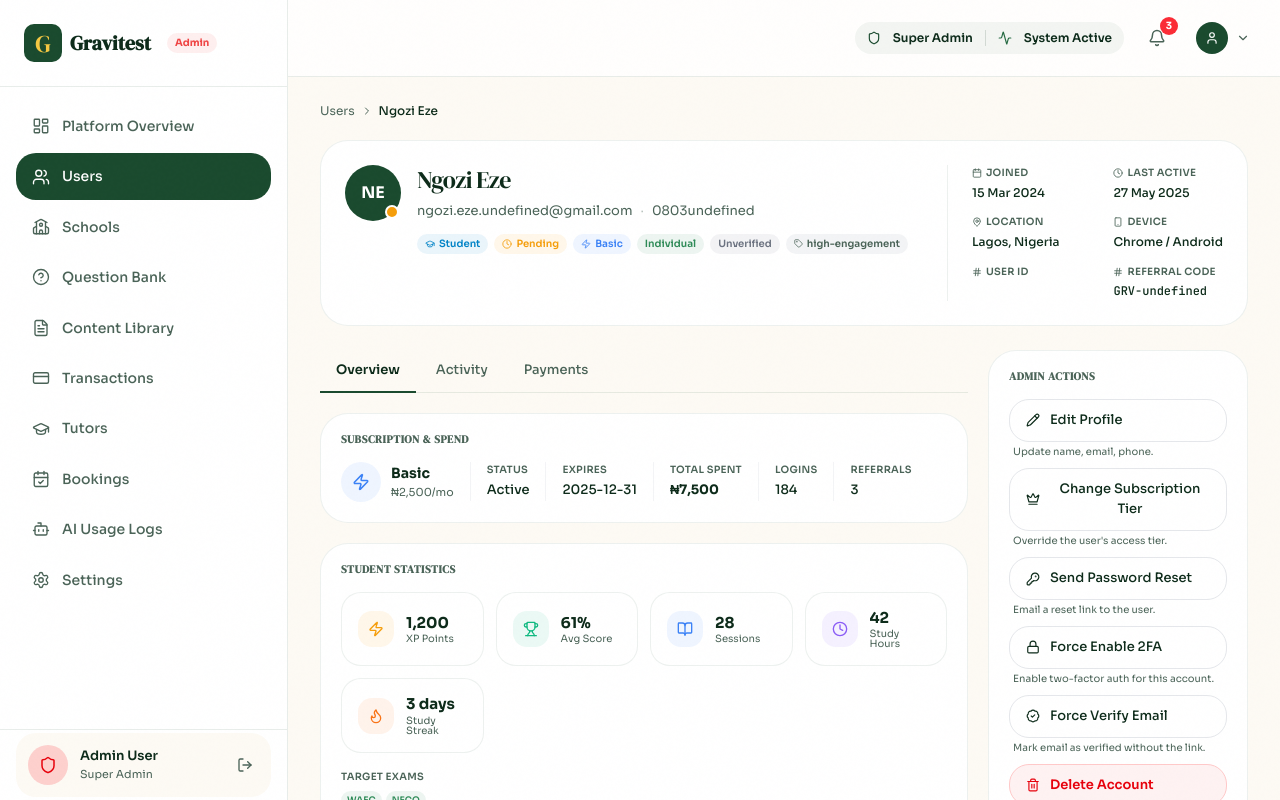
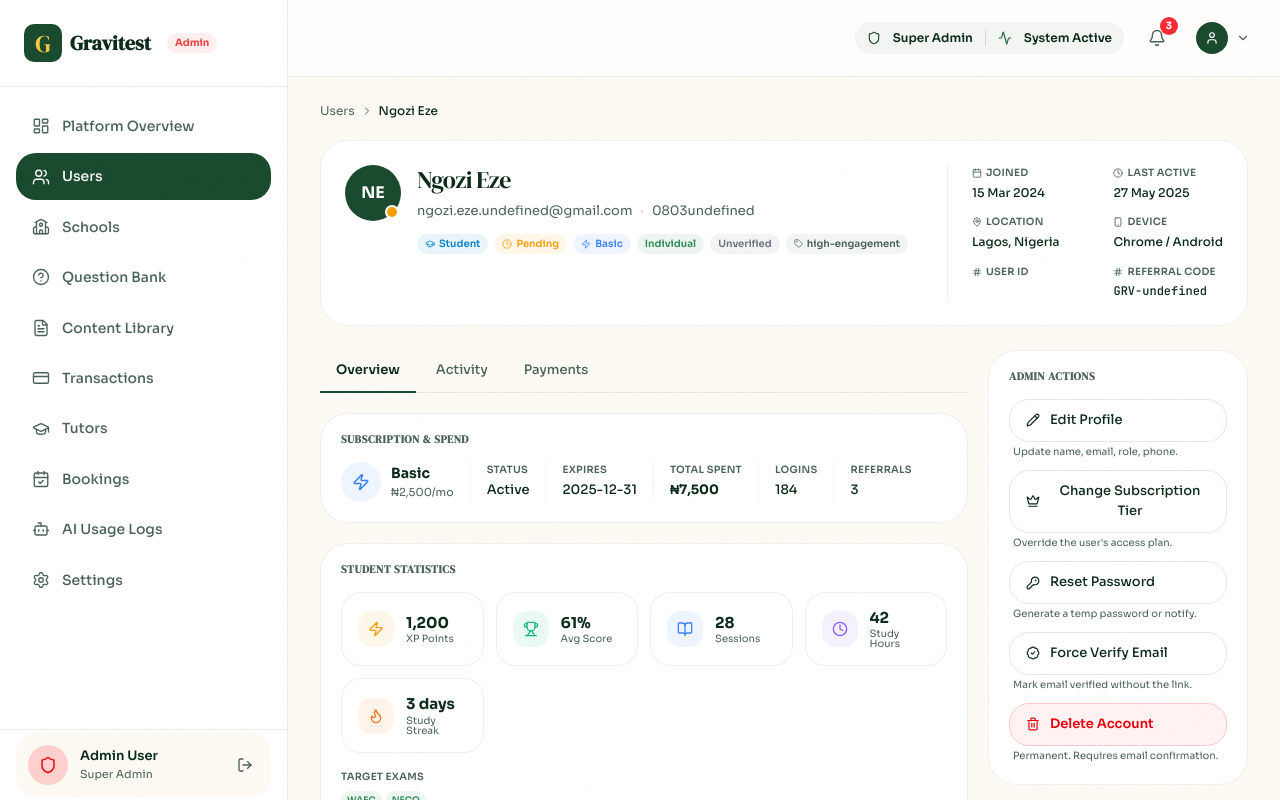
Before and after one commit to Rengkat/gravitest, a Next.js app in the folder client/: page /admin/users/1 in a window 1280 px wide. Shown: the top 800 px of the page. Built offline with nearby package versions, Linux system fonts and the light colour scheme.

Commit message:
update: admin panel

```diff
--- a/client/app/(super-admin)/admin/users/[id]/components/AdminActionsPanel.tsx
+++ b/client/app/(super-admin)/admin/users/[id]/components/AdminActionsPanel.tsx
@@ -3,13 +3,12 @@
 import {
   ShieldOff,
   ShieldCheck,
-  Trash2,
-  KeyRound,
+  UserX,
   Pencil,
   Crown,
+  KeyRound,
   BadgeCheck,
-  Lock,
-  UserX,
+  Trash2,
 } from "lucide-react";
 import type { User } from "../../types";
 import type { AdminActionType } from "../types";
@@ -17,34 +16,32 @@ import type { AdminActionType } from "../types";
 interface ActionDef {
   type: AdminActionType;
   label: string;
-  description: string;
+  hint: string;
   icon: any;
-  className: string;
+  variant: "primary" | "warning" | "danger" | "ghost";
 }
 
-function getActions(user: User): ActionDef[] {
+function buildActions(user: User): ActionDef[] {
   const actions: ActionDef[] = [];
 
-  // Primary mutating action depends on status
+  // ── Status mutation — context-aware ──────────────────────────────────────
   if (user.status === "active") {
     actions.push({
       type: "suspend",
       label: "Suspend Account",
-      description: "Block access immediately. Reversible.",
+      hint: "Block access immediately. Reversible.",
       icon: ShieldOff,
-      className:
-        "w-full flex items-center gap-2.5 px-4 py-2.5 rounded-xl border border-amber-200 bg-amber-50 text-amber-700 hover:bg-amber-100 transition-all text-[13px] font-semibold",
+      variant: "warning",
     });
   }
 
-  if (user.status === "suspended" || user.status === "deactivated") {
+  if (user.status === "suspended") {
     actions.push({
-      type: "activate",
-      label: "Reactivate Account",
-      description: "Restore full platform access.",
+      type: "unsuspend",
+      label: "Lift Suspension",
+      hint: "Restore full platform access.",
       icon: ShieldCheck,
-      className:
-        "w-full flex items-center gap-2.5 px-4 py-2.5 rounded-xl bg-green-800 text-white hover:bg-green-700 transition-all text-[13px] font-semibold shadow-sm",
+      variant: "primary",
     });
   }
 
@@ -52,74 +49,79 @@ function getActions(user: User): ActionDef[] {
     actions.push({
       type: "deactivate",
       label: "Deactivate Account",
-      description: "Soft-disable — keeps data intact.",
+      hint: "Soft-disable — data preserved.",
       icon: UserX,
-      className:
-        "w-full flex items-center gap-2.5 px-4 py-2.5 rounded-xl border border-gray-200 bg-white text-text-muted hover:bg-cream transition-all text-[13px] font-medium",
+      variant: "ghost",
     });
   }
 
+  if (user.status === "inactive") {
+    actions.push({
+      type: "unsuspend",
+      label: "Reactivate Account",
+      hint: "Restore the user's access.",
+      icon: ShieldCheck,
+      variant: "primary",
+    });
+  }
+
+  // ── Always-available actions ──────────────────────────────────────────────
   actions.push(
     {
       type: "edit",
       label: "Edit Profile",
-      description: "Update name, email, phone.",
+      hint: "Update name, email, role, phone.",
       icon: Pencil,
-      className:
-        "w-full flex items-center gap-2.5 px-4 py-2.5 rounded-xl border border-gray-200 bg-white text-green-900 hover:bg-cream transition-all text-[13px] font-medium",
+      variant: "ghost",
     },
     {
       type: "change_tier",
       label: "Change Subscription Tier",
-      description: "Override the user's access tier.",
+      hint: "Override the user's access plan.",
       icon: Crown,
-      className:
-        "w-full flex items-center gap-2.5 px-4 py-2.5 rounded-xl border border-gray-200 bg-white text-green-900 hover:bg-cream transition-all text-[13px] font-medium",
+      variant: "ghost",
     },
     {
       type: "reset_password",
-      label: "Send Password Reset",
-      description: "Email a reset link to the user.",
+      label: "Reset Password",
+      hint: "Generate a temp password or notify.",
       icon: KeyRound,
-      className:
-        "w-full flex items-center gap-2.5 px-4 py-2.5 rounded-xl border border-gray-200 bg-white text-green-900 hover:bg-cream transition-all text-[13px] font-medium",
+      variant: "ghost",
     },
   );
-
-  if (!user.twoFactorEnabled) {
-    actions.push({
-      type: "toggle_2fa",
-      label: "Force Enable 2FA",
-      description: "Enable two-factor auth for this account.",
-      icon: Lock,
-      className:
-        "w-full flex items-center gap-2.5 px-4 py-2.5 rounded-xl border border-gray-200 bg-white text-green-900 hover:bg-cream transition-all text-[13px] font-medium",
-    });
-  }
 
   if (user.verificationStatus !== "verified") {
     actions.push({
       type: "verify_email",
       label: "Force Verify Email",
-      description: "Mark email as verified without the link.",
+      hint: "Mark email verified without the link.",
       icon: BadgeCheck,
-      className:
-        "w-full flex items-center gap-2.5 px-4 py-2.5 rounded-xl border border-gray-200 bg-white text-green-900 hover:bg-cream transition-all text-[13px] font-medium",
+      variant: "ghost",
     });
   }
 
-  // Danger last
+  // ── Danger — always last ──────────────────────────────────────────────────
   actions.push({
     type: "delete",
     label: "Delete Account",
-    description: "Permanent. Requires email confirmation.",
+    hint: "Permanent. Requires email confirmation.",
     icon: Trash2,
-    className:
-      "w-full flex items-center gap-2.5 px-4 py-2.5 rounded-xl border border-red-200 bg-red-50 text-red-600 hover:bg-red-100 transition-all text-[13px] font-semibold",
+    variant: "danger",
   });
 
   return actions;
 }
+
+const VARIANT_CLS: Record<string, string> = {
+  primary:
+    "w-full flex items-center gap-2.5 px-4 py-2.5 rounded-xl bg-green-800 text-white hover:bg-green-700 transition-all text-[13px] font-semibold shadow-sm",
+  warning:
+    "w-full flex items-center gap-2.5 px-4 py-2.5 rounded-xl border border-amber-200 bg-amber-50 text-amber-700 hover:bg-amber-100 transition-all text-[13px] font-semibold",
+  danger:
+    "w-full flex items-center gap-2.5 px-4 py-2.5 rounded-xl border border-red-200 bg-red-50 text-red-600 hover:bg-red-100 transition-all text-[13px] font-semibold",
+  ghost:
+    "w-full flex items-center gap-2.5 px-4 py-2.5 rounded-xl border border-gray-200 bg-white text-green-900 hover:bg-cream transition-all text-[13px] font-medium",
+};
 
 export function AdminActionsPanel({
   user,
@@ -128,7 +130,7 @@ export function AdminActionsPanel({
   user: User;
   onAction: (a: AdminActionType) => void;
 }) {
-  const actions = getActions(user);
+  const actions = buildActions(user);
 
   return (
     <aside aria-label="Admin Actions">
@@ -139,18 +141,18 @@ export function AdminActionsPanel({
           Admin Actions
         </h2>
 
-        <ul className="space-y-2">
+        <ul className="space-y-2.5">
           {actions.map((a) => (
             <li key={a.type}>
               <button
-                className={a.className}
+                className={VARIANT_CLS[a.variant]}
                 onClick={() => onAction(a.type)}
-                aria-describedby={`desc-${a.type}`}>
+                aria-describedby={`hint-${a.type}`}>
                 <a.icon size={14} className="shrink-0" />
                 {a.label}
               </button>
-              <p id={`desc-${a.type}`} className="text-[10px] text-text-muted mt-0.5 px-1">
-                {a.description}
+              <p id={`hint-${a.type}`} className="text-[10px] text-text-muted mt-0.5 pl-1">
+                {a.hint}
               </p>
             </li>
           ))}
```
